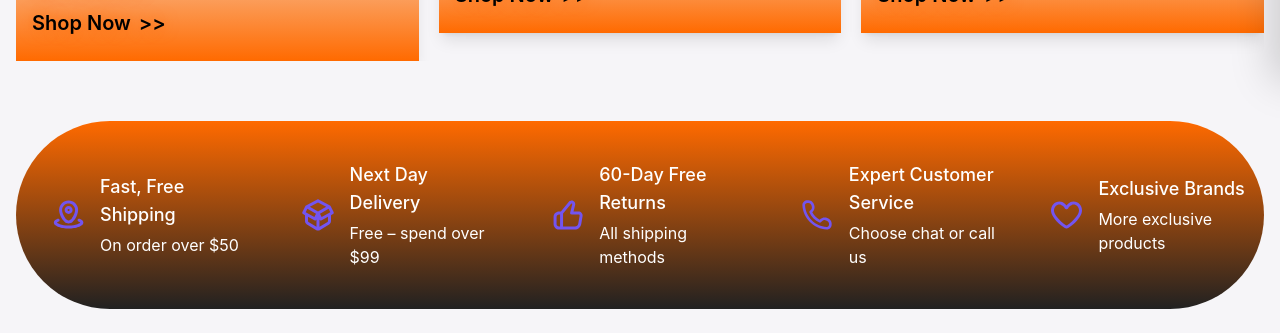
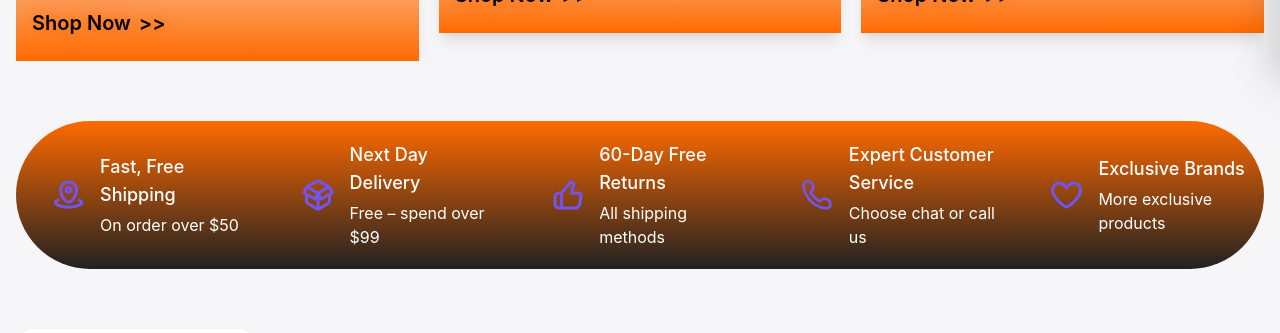
Before and after one commit to taofeeqkhan73/e-commerce-react-project, a React (Vite) app: page / in a window 1280 px wide. Shown: the part 720-1053 px from the top of the page. Built offline with nearby package versions, Linux system fonts and the light colour scheme.

Commit message:
changes project

```diff
--- a/src/components/Grid.jsx
+++ b/src/components/Grid.jsx
@@ -353,7 +353,7 @@ export default function Dashboard() {
             <div className="col-span-1 flex flex-col gap-5 sm:gap-8">
 
                 {/* Top Slider */}
-                <div className="  h-[64vh] sm:h-[30vh] bg-white relative  rounded-xl shadow overflow-hidden group">
+                <div className="  h-[64vh] sm:h-[40vh] bg-white relative  rounded-xl shadow overflow-hidden group">
                     <h1 className="text-lg sm:text-2xl font-bold ml-4 mt-5">Recently viewed</h1>
                     {/* Image + Text */}
                     <div className=" flex items-start h-full px-3 gap-4 pt-4">
@@ -456,7 +456,7 @@ export default function Dashboard() {
                 </div>
 
                 {/* ======================Second Slider ==================*/}
-                <div className="h-auto sm:h-[30vh] bg-white rounded-xl shadow flex items-start justify-start pb-4 sm:pb-0">
+                <div className="h-auto sm:h-[40vh] bg-white rounded-xl shadow flex items-start justify-start pb-4 sm:pb-0">
                     {filterData.map((section) => (
                         <div key={`filter-${section.id}`}>
                             {/* Heading */}
@@ -491,7 +491,7 @@ export default function Dashboard() {
                 </div>
 
                 {/*========================Third Slider========================= */}
-                <div className="  h-[64vh] sm:h-[30vh] bg-white relative  rounded-xl shadow overflow-hidden group">
+                <div className="  h-[64vh] sm:h-[40vh] bg-white relative  rounded-xl shadow overflow-hidden group">
                     <h1 className="text-lg sm:text-2xl font-bold ml-4 mt-5">Latest products</h1>
                     {/* Image + Text */}
                     <div className=" flex items-start h-full px-3 gap-4 pt-4">
--- a/src/components/Row.jsx
+++ b/src/components/Row.jsx
@@ -123,7 +123,7 @@ const Features = () => {
         {featureData.map((item) => (
           <div
             key={item.id}
-            className="flex items-center px-3 py-10"
+            className="flex items-center px-3 py-5"
           >
             <img
               src={item.image}
```
